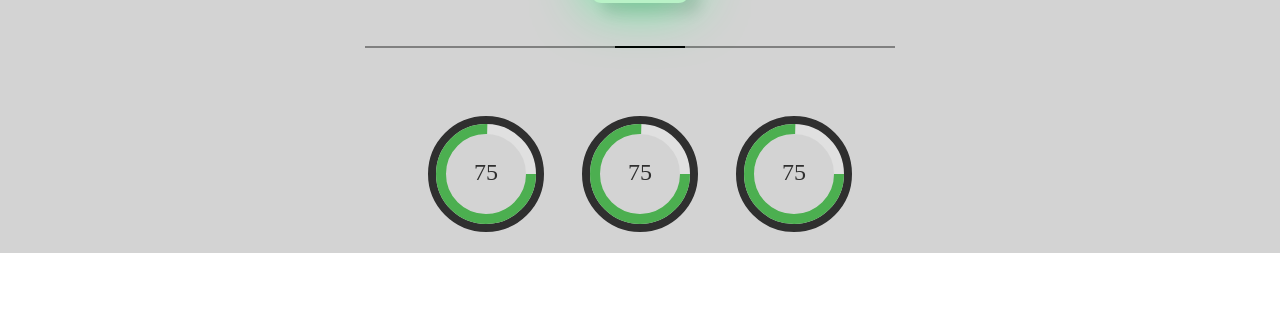
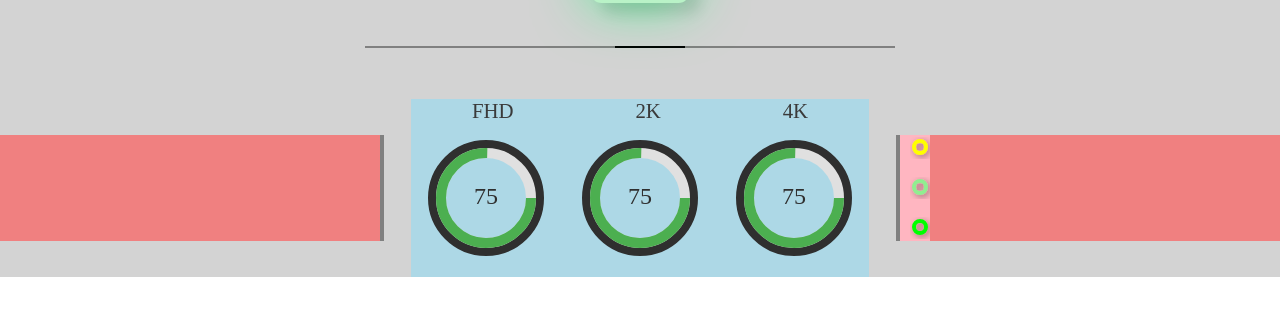
Before and after one commit to BardiaLatifi/exo-test, a plain HTML site: page index.html in a window 1280 px wide. Shown: the part 153-468 px from the top of the page. Drawn offline with Linux system fonts and the light colour scheme.

Commit message:
benchmarks grid is ok. some detiles added

```diff
--- a/index.html
+++ b/index.html
@@ -35,9 +35,14 @@
           </svg>
         </div>
       </div>
-      <div id="benchmark">
+      <div id="benchmarkGrid">
         <div id="leftSideCont"></div>
         <div id="benchmarksCont">
+          <div id="resolutionsCont">
+            <p class="resolution">FHD</p>
+            <p class="resolution">2K</p>
+            <p class="resolution">4K</p>
+          </div>
           <svg class="circular-indicator" width="150" height="150">
             <circle class="circle-outer" cx="75" cy="75" r="53" />
             <circle class="circle-bg" cx="75" cy="75" r="45" />
@@ -103,7 +108,25 @@
           </svg>
         </div>
         <div id="RightSideCont">
-          <div id="circles"></div>
+          <svg id="resolutionGuideCont" width="30" height="100%">
+            <defs>
+                <filter id="shadow" x="-50%" y="-50%" width="200%" height="200%">
+                    <feGaussianBlur in="SourceAlpha" stdDeviation="3" />
+                    <feOffset dx="2" dy="2" result="offsetblur" />
+                    <feFlood flood-color="rgba(0, 0, 0, 0.4)" />
+                    <feComposite in2="offsetblur" operator="in" />
+                    <feMerge>
+                        <feMergeNode />
+                        <feMergeNode in="SourceGraphic" />
+                    </feMerge>
+                </filter>
+            </defs>
+
+            <circle class="resolution-guide" cx="20" cy="12" r="6" stroke="yellow" filter="url(#shadow)" />
+            <circle class="resolution-guide" cx="20" cy="52" r="6" stroke="lightgreen" filter="url(#shadow)" />
+            <circle class="resolution-guide" cx="20" cy="92" r="6" stroke="lime" filter="url(#shadow)" />
+        </svg>
+
       </div>
     </div>
 
--- a/style.css
+++ b/style.css
@@ -4,6 +4,7 @@
     margin: 0;
     padding: 0;
     box-sizing: border-box;
+    user-select: none;
   }
 
   #main {
@@ -11,7 +12,7 @@
     background-color: lightgray;
   }
 
-  /**** Carousel ****/
+/**** Carousel ****/
 
   /* Cards */
   #carousel {
@@ -81,19 +82,35 @@
   }
 
 
-  /**** Benchmark ****/
+/**** Benchmark ****/
 
-  #benchmark {
+  #benchmarkGrid {
     display: grid;
-    grid-template-columns: 20% 60% 20%;
+    grid-template-columns: 1fr 40% 1fr;
   }
 
   /* Left-Side */
+  #leftSideCont {
+    width: 100%;
+    height: 60%;
+    align-self: center;
+    border-right: 4px solid gray;
+    background-color: lightcoral;
+  }
+
 
   /* Benchmarks */
 
   #benchmarksCont {
     margin: auto;
+    background-color: lightblue;
+  }
+
+  #resolutionsCont, p {
+    display: flex;
+    font-size: 1.3rem;
+    justify-content: space-around;
+    color: rgb(58, 58, 58);
   }
 
   .circle-bg {
@@ -120,3 +137,19 @@
   }
 
   /* Right-Side */
+
+  #RightSideCont {
+    height: 60%;
+    align-self: center;
+    background-color: lightcoral;
+    border-left: 4px solid gray;
+  }
+
+  #resolutionGuideCont {
+    background-color: lightpink;
+  }
+
+  .resolution-guide {
+    fill: none;
+    stroke-width: 4;
+  }
```
